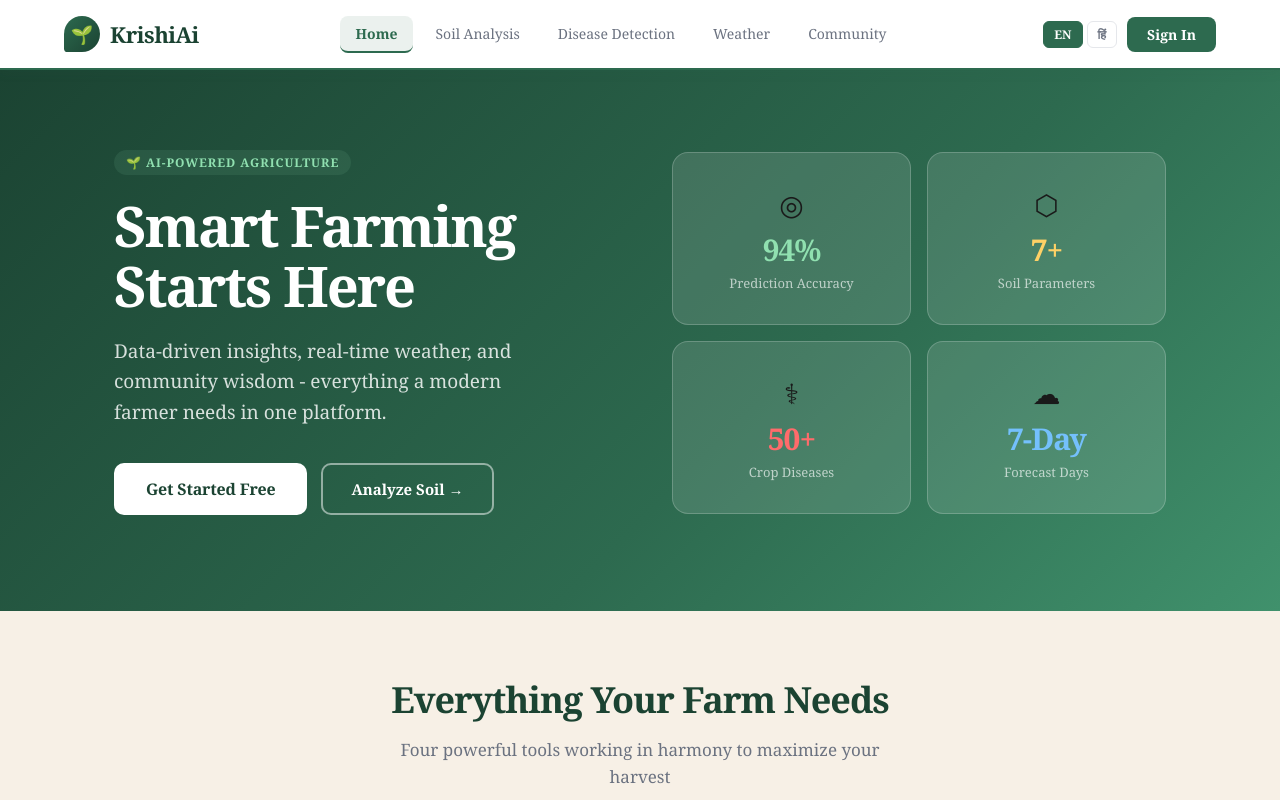
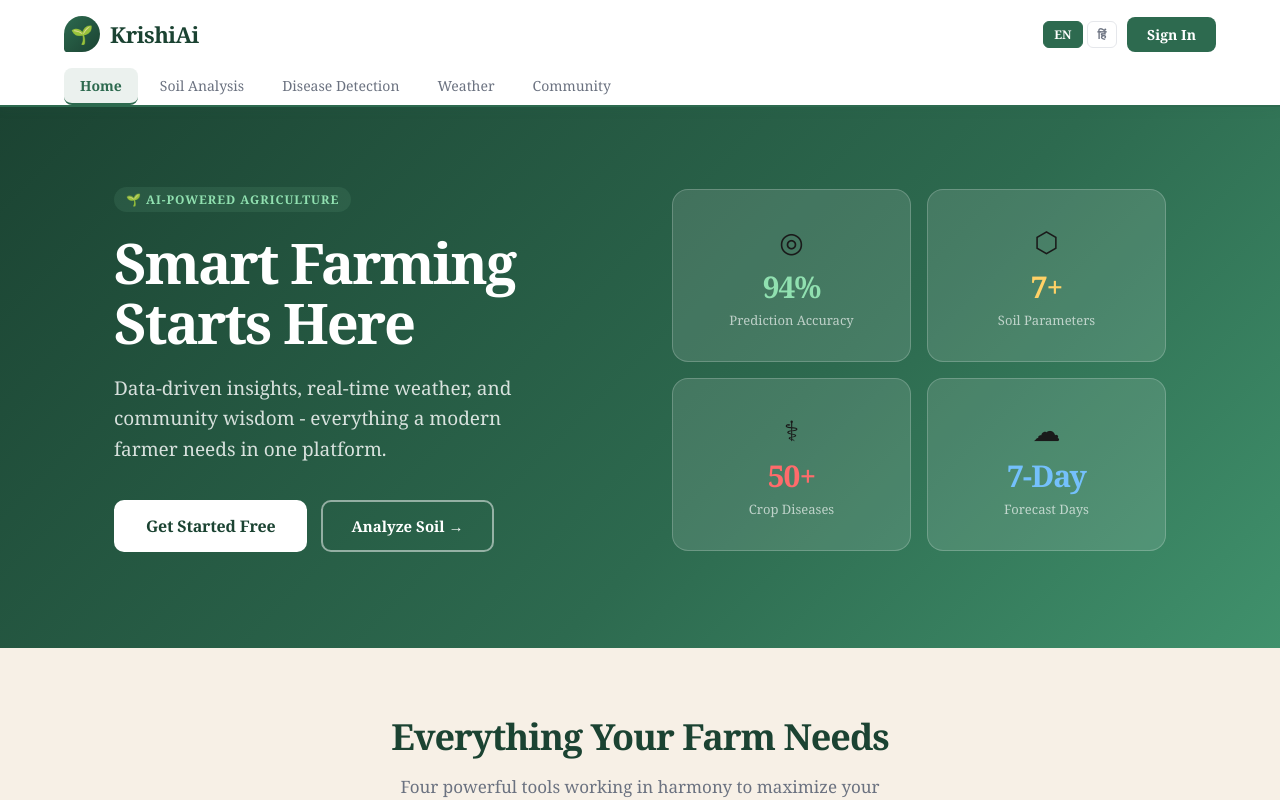
Before and after one commit to VikramS04/KrishiAi, a React (Vite) app: page / in a window 1280 px wide. Shown: the top 800 px of the page. Built offline with nearby package versions, Linux system fonts and the light colour scheme; no server answers.

Commit message:
resolved the error in responsiveness

```diff
--- a/src/components/AppLayout.jsx
+++ b/src/components/AppLayout.jsx
@@ -7,16 +7,10 @@ export function AppLayout({ children, currentView, setCurrentView, language, set
     <div style={styles.page}>
       <nav style={styles.nav}>
         <div style={styles.navInner}>
+          <div style={styles.navTopRow}>
             <div style={styles.logo} onClick={() => setCurrentView('home')}>
               <div style={styles.logoLeaf}>🌱</div>
               <span style={styles.logoText}>KrishiAi</span>
-          </div>
-          <div style={styles.navLinks}>
-            {nav.map(n => (
-              <button key={n.id} onClick={() => setCurrentView(n.id)} style={styles.navBtn(currentView === n.id, n.accent)}>
-                {n.label}
-              </button>
-            ))}
             </div>
             <div style={styles.navActions}>
               <div style={{ display: 'flex', gap: 4 }}>
@@ -25,12 +19,20 @@ export function AppLayout({ children, currentView, setCurrentView, language, set
               </div>
               {user ? (
                 <div style={styles.userActions}>
-                <span style={{ fontSize: 14, color: theme.colors.muted, textAlign: isMobile ? 'center' : 'left' }}>{t.common.hello}, {user.username}</span>
-                <button onClick={logoutUser} style={{ ...styles.outlineBtn(theme.colors.error), padding: '6px 14px', fontSize: 13, width: isMobile ? '100%' : 'auto' }}>{t.common.logout}</button>
+                  <span style={{ fontSize: 14, color: theme.colors.muted, textAlign: 'right', overflow: 'hidden', textOverflow: 'ellipsis', whiteSpace: 'nowrap' }}>{t.common.hello}, {user.username}</span>
+                  <button onClick={logoutUser} style={{ ...styles.outlineBtn(theme.colors.error), padding: '6px 14px', fontSize: 13, width: 'auto' }}>{t.common.logout}</button>
                 </div>
               ) : (
                 <button onClick={() => setCurrentView('register')} style={styles.signInBtn}>{t.common.signIn}</button>
               )}
+            </div>
+          </div>
+          <div style={styles.navLinks}>
+            {nav.map(n => (
+              <button key={n.id} onClick={() => setCurrentView(n.id)} style={styles.navBtn(currentView === n.id, n.accent)}>
+                {n.label}
+              </button>
+            ))}
           </div>
         </div>
       </nav>
--- a/src/styles/theme.js
+++ b/src/styles/theme.js
@@ -26,16 +26,17 @@ export const createStyles = (viewport) => {
   return {
   page: { minHeight: '100vh', background: theme.colors.parchment, fontFamily: "'Georgia', 'Times New Roman', serif", color: theme.colors.dark },
   nav: { background: '#fff', borderBottom: `2px solid ${theme.colors.leaf}`, position: 'sticky', top: 0, zIndex: 100, boxShadow: '0 2px 12px rgba(45,106,79,0.08)' },
-  navInner: { maxWidth: 1200, margin: '0 auto', padding: isMobile ? '12px 16px' : '0 24px', display: 'flex', flexDirection: isMobile ? 'column' : 'row', alignItems: isMobile ? 'stretch' : 'center', justifyContent: 'space-between', gap: isMobile ? 12 : 24, minHeight: isMobile ? 'auto' : 68 },
-  logo: { display: 'flex', alignItems: 'center', gap: 10, textDecoration: 'none', cursor: 'pointer', justifyContent: isMobile ? 'center' : 'flex-start' },
+  navInner: { maxWidth: 1200, margin: '0 auto', padding: isMobile ? '12px 16px' : '0 24px', display: 'flex', flexDirection: 'column', gap: isMobile ? 12 : 0, minHeight: isMobile ? 'auto' : 68 },
+  navTopRow: { display: 'flex', alignItems: 'center', justifyContent: 'space-between', gap: 16, minHeight: isMobile ? 'auto' : 68 },
+  logo: { display: 'flex', alignItems: 'center', gap: 10, textDecoration: 'none', cursor: 'pointer', justifyContent: 'flex-start', minWidth: 0 },
   logoText: { fontSize: isMobile ? 20 : 22, fontWeight: 700, color: theme.colors.leafDark, letterSpacing: '-0.5px' },
   logoLeaf: { width: 36, height: 36, background: `linear-gradient(135deg, ${theme.colors.leaf}, ${theme.colors.leafDark})`, borderRadius: '50% 50% 50% 10%', display: 'flex', alignItems: 'center', justifyContent: 'center', fontSize: 18, color: '#fff' },
-  navLinks: { display: 'flex', gap: 6, alignItems: 'center', overflowX: isMobile ? 'auto' : 'visible', paddingBottom: isMobile ? 4 : 0, width: isMobile ? '100%' : 'auto' },
+  navLinks: { display: 'flex', gap: 6, alignItems: 'center', overflowX: isMobile ? 'auto' : 'visible', paddingBottom: isMobile ? 4 : 0, width: '100%' },
   navBtn: (active, accent) => ({ padding: isMobile ? '10px 12px' : '8px 16px', borderRadius: 8, border: 'none', background: active ? `${accent}18` : 'transparent', color: active ? accent : theme.colors.muted, fontFamily: 'inherit', fontSize: 14, fontWeight: active ? 600 : 400, cursor: 'pointer', transition: 'all 0.15s', borderBottom: active ? `2px solid ${accent}` : '2px solid transparent', whiteSpace: 'nowrap', flexShrink: 0 }),
   langBtn: (active) => ({ padding: '4px 10px', borderRadius: 6, border: `1.5px solid ${active ? theme.colors.leaf : '#E5E7EB'}`, background: active ? theme.colors.leaf : '#fff', color: active ? '#fff' : theme.colors.muted, fontSize: 12, fontWeight: 600, cursor: 'pointer', fontFamily: 'inherit' }),
-  signInBtn: { padding: '8px 20px', borderRadius: 8, border: 'none', background: theme.colors.leaf, color: '#fff', fontSize: 14, fontWeight: 600, cursor: 'pointer', fontFamily: 'inherit', width: isMobile ? '100%' : 'auto' },
-  navActions: { display: 'flex', flexDirection: isMobile ? 'column' : 'row', gap: 10, alignItems: 'center', width: isMobile ? '100%' : 'auto' },
-  userActions: { display: 'flex', flexDirection: isMobile ? 'column' : 'row', gap: 8, alignItems: 'center', width: isMobile ? '100%' : 'auto' },
+  signInBtn: { padding: '8px 20px', borderRadius: 8, border: 'none', background: theme.colors.leaf, color: '#fff', fontSize: 14, fontWeight: 600, cursor: 'pointer', fontFamily: 'inherit', width: 'auto', whiteSpace: 'nowrap', flexShrink: 0 },
+  navActions: { display: 'flex', flexDirection: 'row', gap: 10, alignItems: 'center', justifyContent: 'flex-end', marginLeft: 'auto', flexShrink: 0 },
+  userActions: { display: 'flex', flexDirection: 'row', gap: 8, alignItems: 'center', maxWidth: isMobile ? '52vw' : 'none' },
   container: { maxWidth: 1100, margin: '0 auto', padding: isMobile ? '0 16px' : '0 24px' },
   section: { padding: isMobile ? '40px 0' : isTablet ? '52px 0' : '64px 0' },
   badge: (color) => ({ display: 'inline-block', padding: '4px 12px', borderRadius: 20, background: `${color}18`, color, fontSize: 11, fontWeight: 700, textTransform: 'uppercase', letterSpacing: '0.08em' }),
```
Lines whose indentation alone changed are shown as unchanged.
